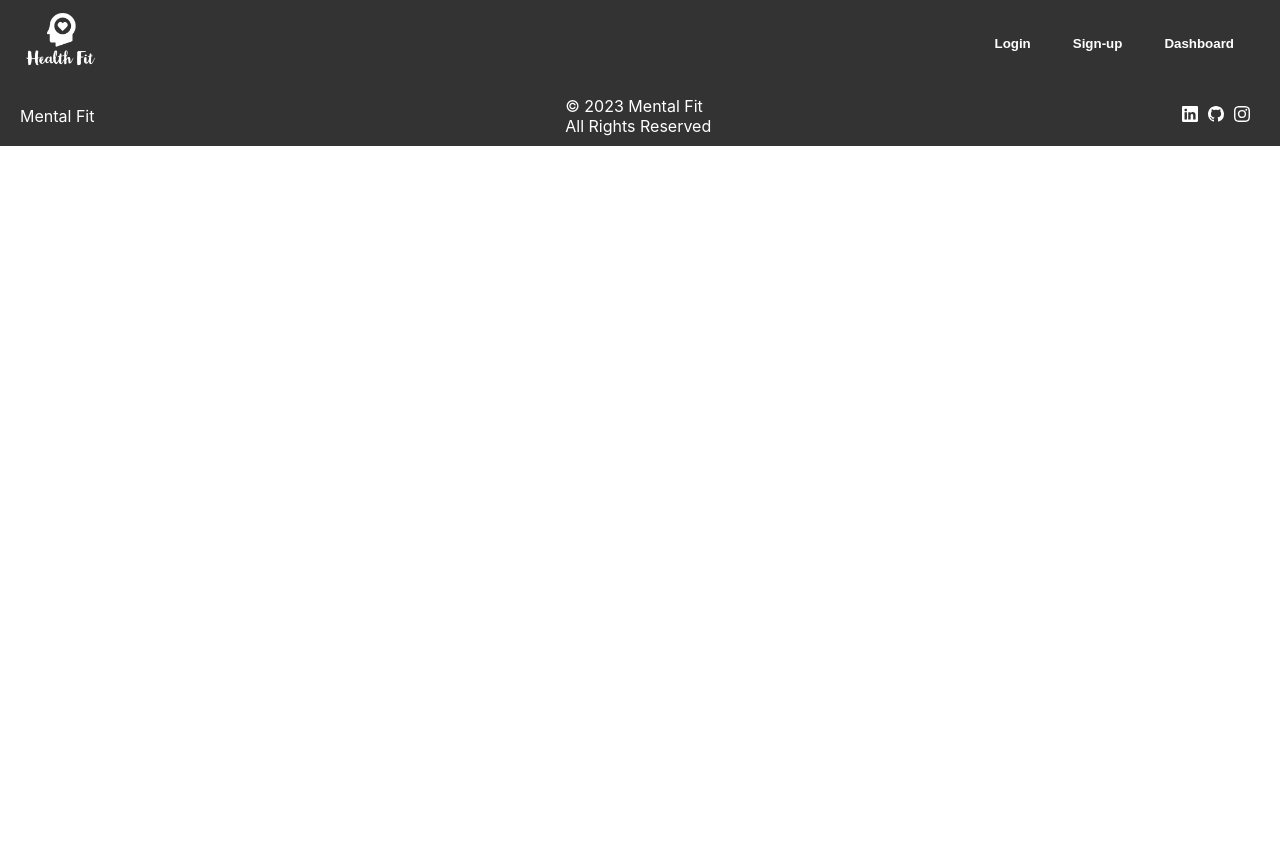
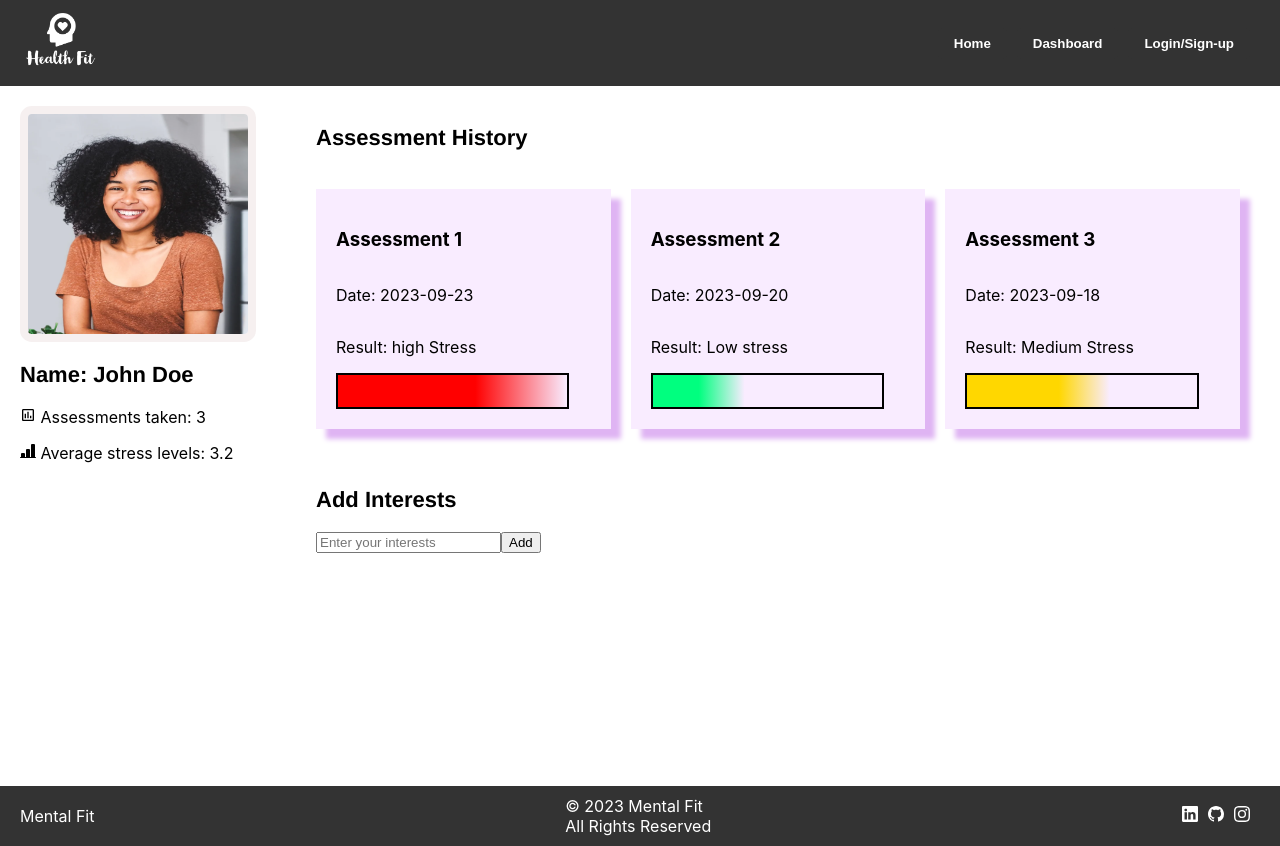
Before and after one commit to Amitkumar71/SIH, a React (Create React App) app in the folder prototype/: page /dashboard in a window 1280 px wide. Before the commit the page ends 800 px from the top, so only its background shows below. Built offline with nearby package versions, Linux system fonts and the light colour scheme.

Commit message:
Dashboard Added

```diff
--- a/prototype/public/index.html
+++ b/prototype/public/index.html
@@ -2,7 +2,7 @@
 <html lang="en">
   <head>
     <meta charset="utf-8" />
-    <link rel="icon" href="%PUBLIC_URL%/favicon.ico" />
+    <link rel="icon" href="%PUBLIC_URL%/logo.png" />
     <meta name="viewport" content="width=device-width, initial-scale=1" />
     <meta name="theme-color" content="#000000" />
     <meta
--- a/prototype/src/App.js
+++ b/prototype/src/App.js
@@ -11,6 +11,7 @@ import ServicesComponent from './Components/OurServices.jsx';
 import SuccessStories from './Components/Stories.jsx';
 import Footer from './Components/Footer';
 import Charts from './Components/Charts.jsx';
+import Dashboard2 from './Components/Dashboard2';
 import { BrowserRouter as Router, Routes, Route } from 'react-router-dom';
 
 function App() {
@@ -32,6 +33,7 @@ function App() {
               </>
             }
           />
+          <Route path="/dashboard" element={<Dashboard2 />} />
           <Route path="/questionnaire" element={<Questionnaire />} />
         </Routes>
         <Footer />
--- /dev/null
+++ b/prototype/src/Components/Dashboard2.css
@@ -0,0 +1,123 @@
+.dashboard-container {
+    display: flex;
+    justify-content: space-between;
+    height: 700px;
+  }
+
+  .left-section {
+    width: 20%;
+    padding: 20px;
+  }
+
+  .profile-image img {
+    width: 100%;
+  }
+
+  .details {
+    margin-top: 20px;
+  }
+
+  .detail-item {
+    margin-bottom: 10px;
+  }
+
+  .right-section {
+    width: 100%;
+    padding: 20px;
+    display: flex;
+    flex-direction: column;
+  }
+  .right-heading{
+    margin-left: 20px;
+  }
+  .assessment-cards {
+    display: flex;
+    justify-content: space-between;
+    flex-direction: row;
+    padding: 20px;
+    color: black;
+    gap: 20px;
+  }
+  .assessment-card{
+    width: 30%;
+    height: 200px;
+    background-color: rgb(249, 236, 255);
+    padding: 20px;
+    box-shadow: 10px 10px 5px rgb(223, 180, 243);
+    display: flex;
+    flex-direction: column;
+    justify-content: space-between;
+    cursor: pointer;
+  }
+
+  .add-interests {
+    margin-top: 20px;
+    margin-left: 20px;
+  }
+
+  .profile-image{
+    width: 220px;
+    height: 220px;
+    border-radius: 5%;
+    overflow: hidden;
+    border: 8px solid rgb(246, 240, 240);
+  }
+
+  .profile-image img {
+    width: 100%;
+    height: 100%;
+    transition: transform 0.2s;
+    transform: scale(1.2);
+  }
+
+.indicator {
+    width: 20px;
+    height: 100px;
+    background-color: #ccc;
+    border: black 2px solid;
+}
+
+.high {
+    background: linear-gradient(to right, red 60%, transparent 100%);
+    width: 90%;
+}
+
+.medium {
+    background: linear-gradient(to right, #FFD700 40%, transparent 62%);
+    width: 90%;
+}
+
+.low {
+    background: linear-gradient(to right, #00FF7F 20%, transparent 40%);
+    width: 90%;
+}
+
+@media (max-width: 768px) {
+    .dashboard-container {
+      flex-direction: column;
+      align-items: center;
+      height: auto;
+    }
+
+    .left-section {
+      width: 200px;
+      margin-bottom: 20px;
+    }
+
+    .right-section {
+      width: 100%;
+      padding: 0%;
+    }
+
+    .assessment-cards {
+      flex-direction: column;
+      align-items: center;
+    }
+
+    .assessment-card {
+      width: 90%;
+    }
+    .add-interests{
+        display: none;
+    }
+  }
--- /dev/null
+++ b/prototype/src/Components/Dashboard2.jsx
@@ -0,0 +1,60 @@
+import React, { Component } from 'react';
+import './Dashboard2.css';
+import profile_img from '../images/top.png';
+import {MdOutlineAssessment} from 'react-icons/md'
+import {BsFillBarChartLineFill} from 'react-icons/bs'
+
+class Dashboard extends Component {
+  render() {
+    return (
+      <div className="dashboard-container">
+        <div className="left-section">
+          <div className="profile-image">
+            <img src={profile_img} alt="Profile" />
+          </div>
+          <div className="details">
+            <div className="detail-item">
+              <h2>Name: John Doe</h2>
+            </div>
+            <div className="detail-item">
+              <p> <MdOutlineAssessment />   Assessments taken: 3</p>
+            </div>
+            <div className="detail-item">
+              <p><BsFillBarChartLineFill /> Average stress levels: 3.2</p>
+            </div>
+          </div>
+        </div>
+        <div className="right-section">
+            <div className='right-heading'><h2>Assessment History</h2></div>
+          <div className="assessment-cards">
+            <div className="assessment-card">
+              <h3>Assessment 1</h3>
+              <p>Date: 2023-09-23</p>
+              <p>Result: high Stress</p>
+              <div className="indicator high"></div>
+            </div>
+            <div className="assessment-card">
+              <h3>Assessment 2</h3>
+              <p>Date: 2023-09-20</p>
+              <p>Result: Low stress</p>
+              <div className="indicator low"></div>
+            </div>
+            <div className="assessment-card">
+              <h3>Assessment 3</h3>
+              <p>Date: 2023-09-18</p>
+              <p>Result: Medium Stress</p>
+              <div className="indicator medium"></div>
+            </div>
+          </div>
+          <div className="add-interests">
+            <h2>Add Interests</h2>
+            <input type="text" placeholder="Enter your interests" />
+            <button>Add</button>
+          </div>
+        </div>
+      </div>
+    );
+  }
+}
+
+export default Dashboard;
--- a/prototype/src/Components/Header.jsx
+++ b/prototype/src/Components/Header.jsx
@@ -2,6 +2,7 @@ import React from 'react';
 import './Header.css';
 // import {BsDroplet,Prof} from 'react-icons/bs'
 import image from'../images/logo.png'
+import { Link } from 'react-router-dom';
 
 const Header = () => {
   return (
@@ -10,9 +11,9 @@ const Header = () => {
         <img src={image} alt="" />
       </div>
       <div className="left-buttons">
-        <button>Login</button>
-        <button>Sign-up</button>
-        <button>Dashboard</button>
+        <Link to="/"><button>Home</button></Link>
+        <Link to="/dashboard"><button>Dashboard</button></Link>
+        <button>Login/Sign-up</button>
       </div>
     </div>
   );
--- a/prototype/src/Components/contact.css
+++ b/prototype/src/Components/contact.css
@@ -3,7 +3,7 @@
     justify-content: space-between;
     align-items: center;
     padding: 20px;
-    background-color: white;
+    background-color: rgb(249, 236, 255);
   }
 
   .contact-info {
```
Also changed, not shown: prototype/public/logo.png (added).
